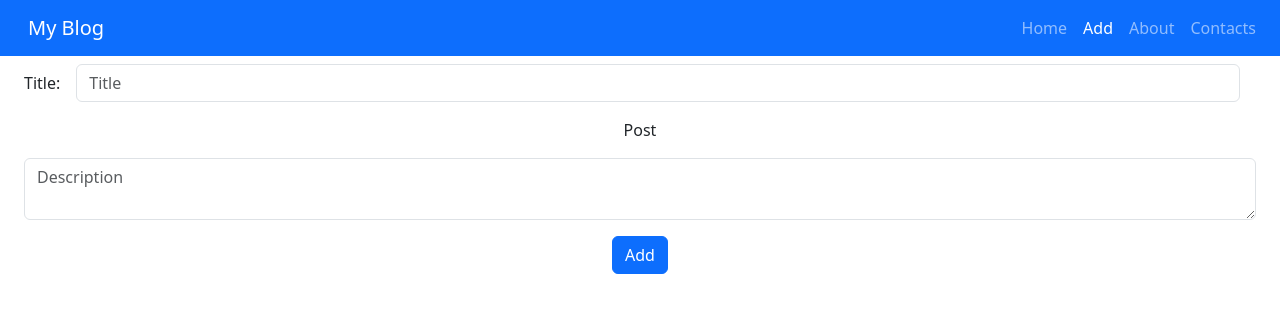
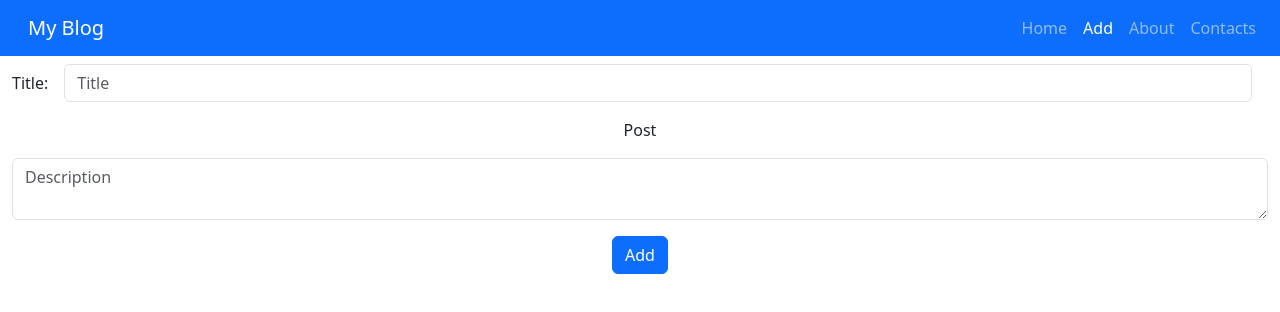
Before and after one commit to AntonForikov/homework64, a React (Vite) app: page /add in a window 1280 px wide. Shown: the top 312 px of the page. Built offline with nearby package versions, Linux system fonts and the light colour scheme.

Commit message:
refactor styles

```diff
--- a/src/App.tsx
+++ b/src/App.tsx
@@ -12,7 +12,7 @@ function App() {
   return (
     <div>
       <AppBar />
-      <div className="px-4">
+      <div className="container-fluid">
         <Routes>
           <Route path="/" element={<Home />} />
           <Route path="/add" element={<Add />} />
```
